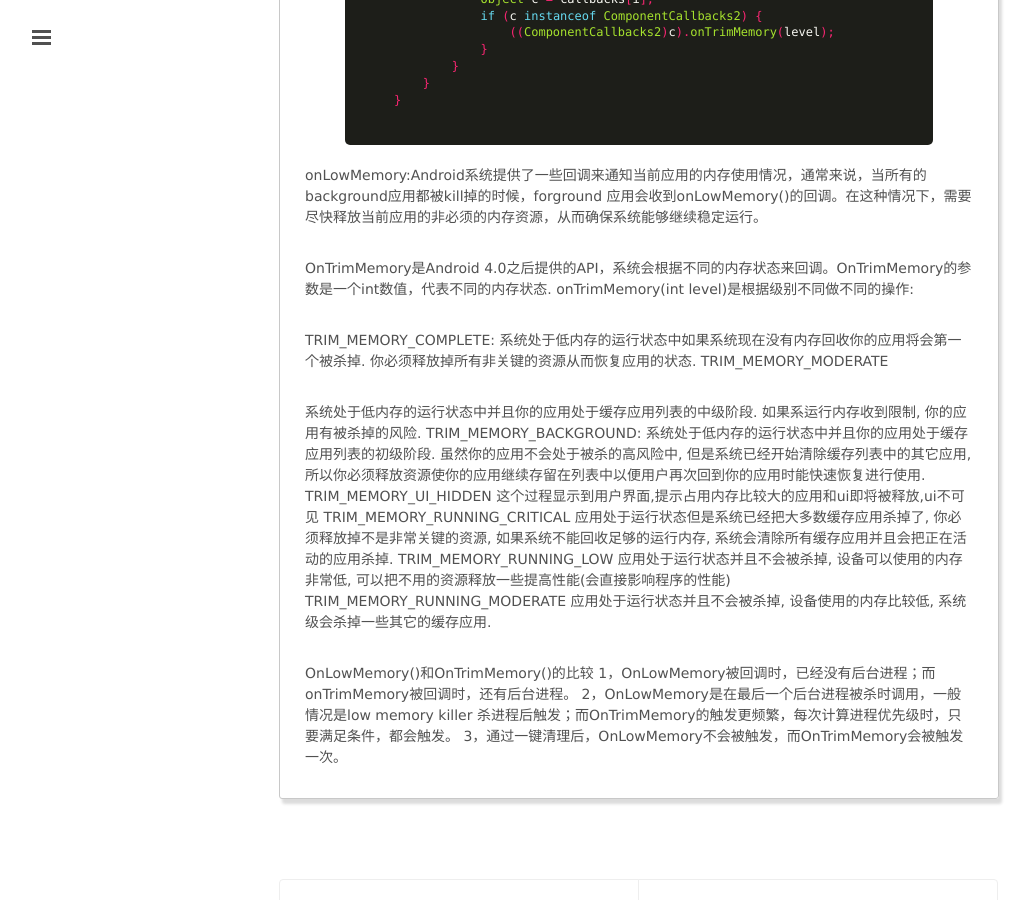
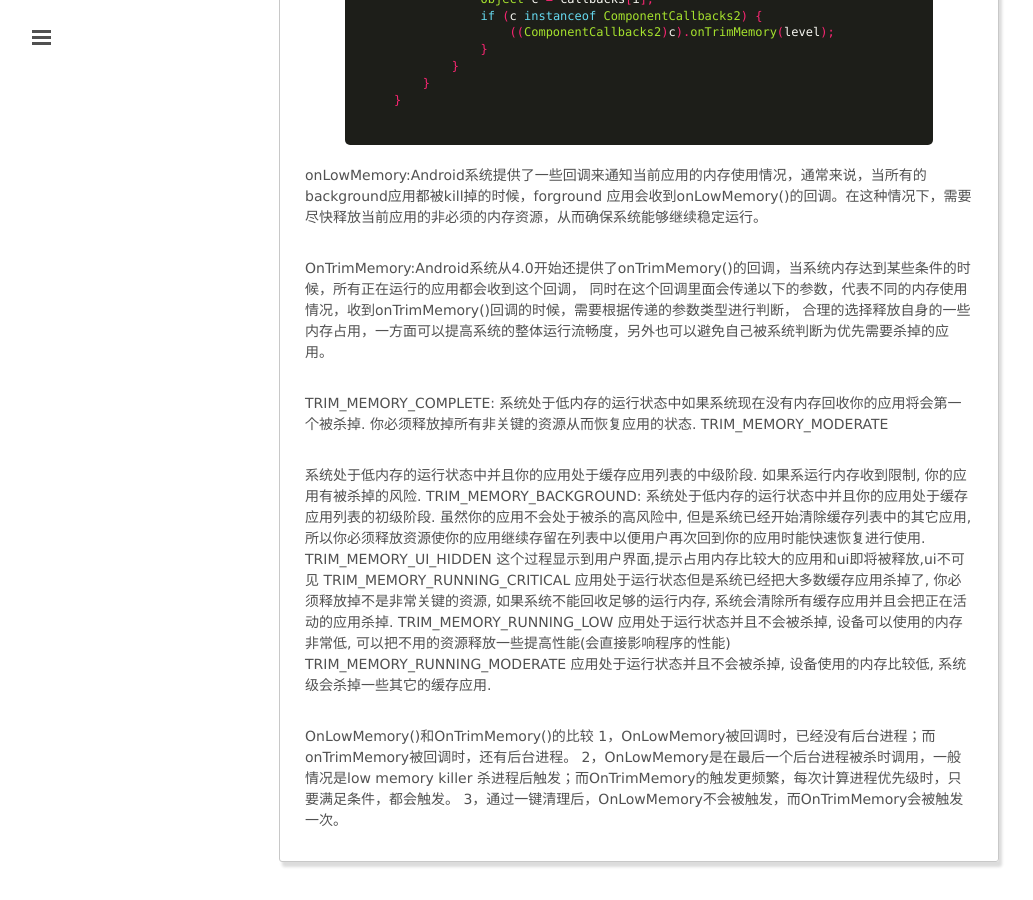
Before and after one commit to mxn21/mxn21.github.io, a Jekyll site: the page built from _posts/2015-12-2-onTerminate和onLowMemory的使用.md, in a window 1280 px wide and 900 px high, scrolled down 2487 px. Shown: the whole window, without its empty margins (1-1034 px from the left). Built offline with Jekyll 4.4.1, drawn with Linux system fonts in a browser that asks for light colours; Markdown is read by kramdown in place of the engine named in the settings; comment, search, counter and statistics services are not loaded.

Commit message:
23423423

```diff
--- a/_posts/2015-12-2-onTerminate和onLowMemory的使用.md
+++ b/_posts/2015-12-2-onTerminate和onLowMemory的使用.md
@@ -106,8 +106,10 @@
 onLowMemory:Android系统提供了一些回调来通知当前应用的内存使用情况，通常来说，当所有的background应用都被kill掉的时候，forground
 应用会收到onLowMemory()的回调。在这种情况下，需要尽快释放当前应用的非必须的内存资源，从而确保系统能够继续稳定运行。
 
-OnTrimMemory是Android 4.0之后提供的API，系统会根据不同的内存状态来回调。OnTrimMemory的参数是一个int数值，代表不同的内存状态.
-onTrimMemory(int level)是根据级别不同做不同的操作:
+OnTrimMemory:Android系统从4.0开始还提供了onTrimMemory()的回调，当系统内存达到某些条件的时候，所有正在运行的应用都会收到这个回调，
+同时在这个回调里面会传递以下的参数，代表不同的内存使用情况，收到onTrimMemory()回调的时候，需要根据传递的参数类型进行判断，
+合理的选择释放自身的一些内存占用，一方面可以提高系统的整体运行流畅度，另外也可以避免自己被系统判断为优先需要杀掉的应用。
+
 
 TRIM_MEMORY_COMPLETE:
 系统处于低内存的运行状态中如果系统现在没有内存回收你的应用将会第一个被杀掉. 你必须释放掉所有非关键的资源从而恢复应用的状态.
```
